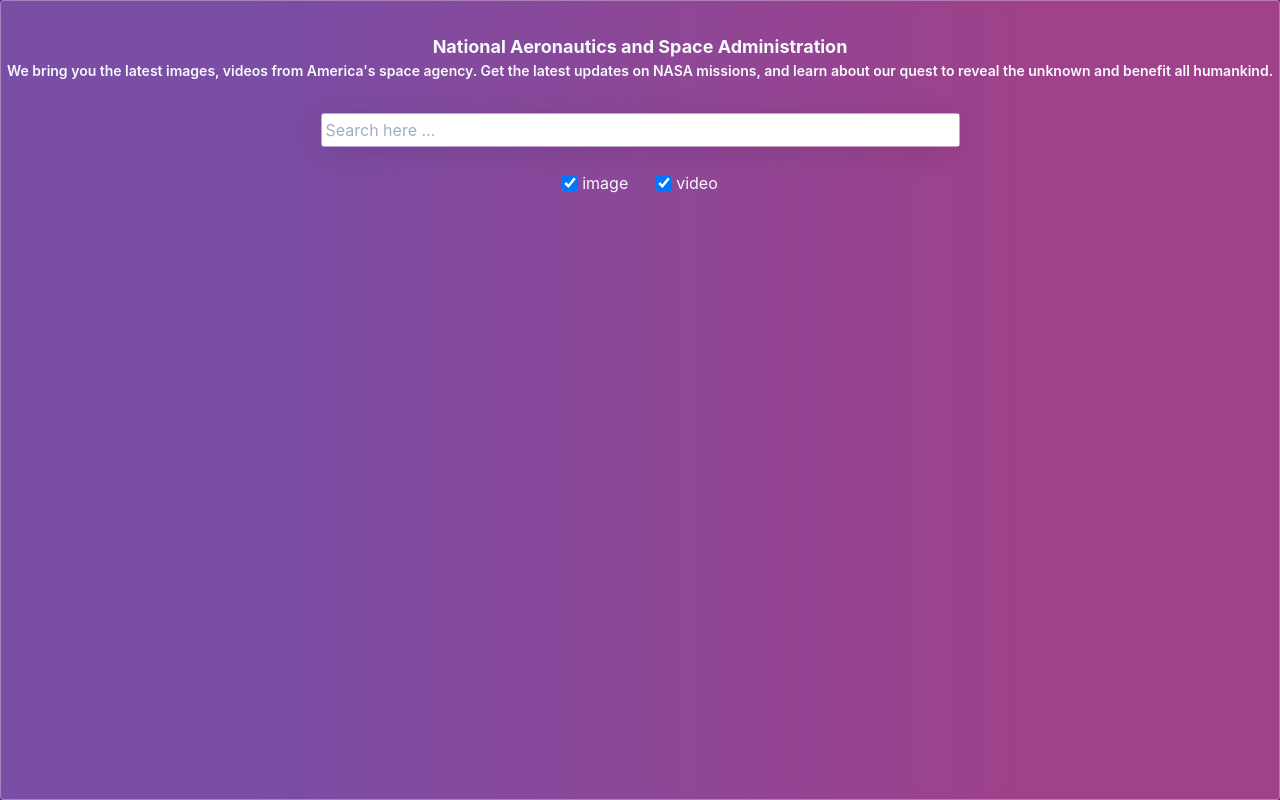
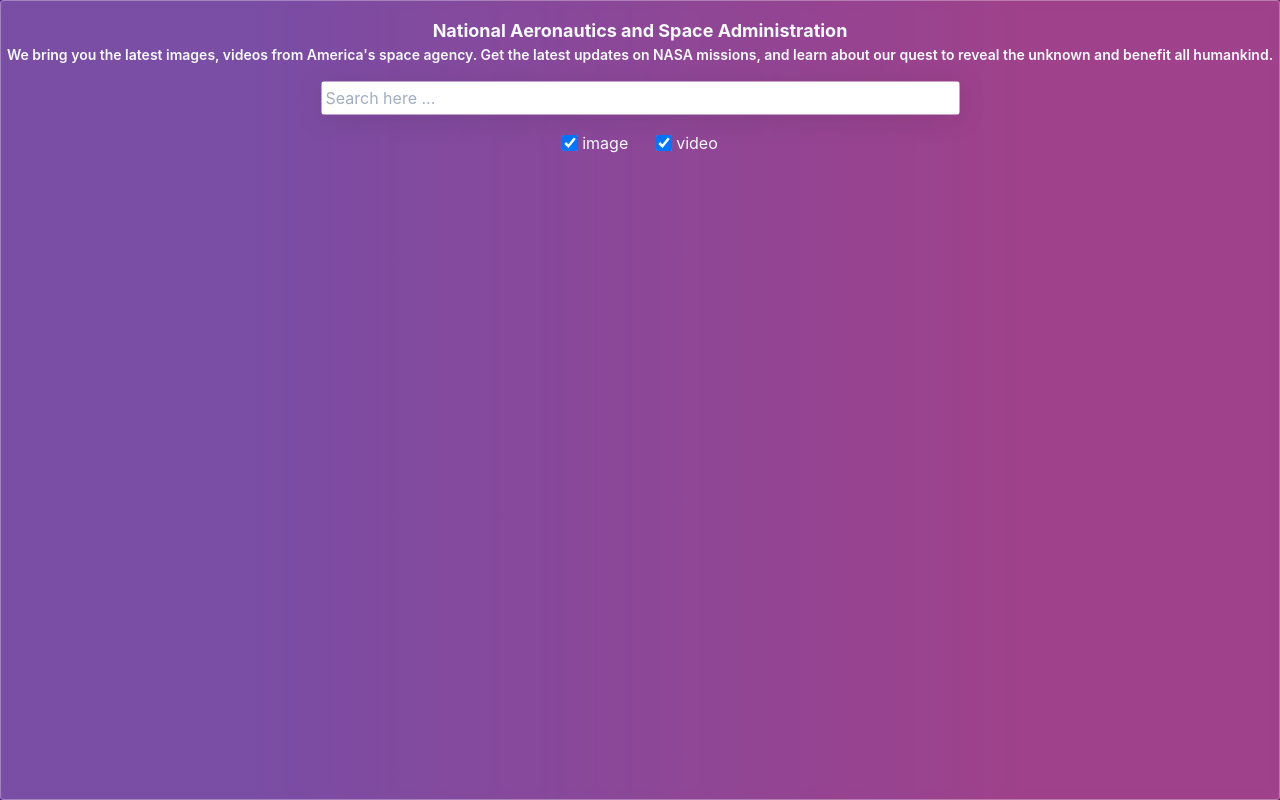
Before and after one commit to daniel-teddy/nasa-image-app, a React (Create React App) app: page / in a window 1280 px wide. Built offline with nearby package versions, Linux system fonts and the light colour scheme.

Commit message:
changed some sizes of texts

```diff
--- a/src/pages/Home.jsx
+++ b/src/pages/Home.jsx
@@ -51,12 +51,12 @@
 
 
   return (
-    <div className="flex h-screen w-screen flex-col items-center justify-start gap-4 glass  overflow-x-hidden">
-      <div className="mt-8 h-1/5 text-center">
+    <div className="flex h-screen w-screen flex-col items-center justify-start gap-2 glass  overflow-x-hidden">
+      <div className="mt-4 h-1/5 text-center">
         <h1 className="font-bold text-lg text-gray-100 ">National Aeronautics and Space Administration</h1>
         <h3 className="font-semibold text-sm text-gray-100 ">We bring you the latest images, videos from America's space agency. Get the latest updates on NASA missions, and learn about our quest to reveal the unknown and benefit all humankind.</h3>
       </div>
-      <div className="glass h-2/5 sm:w-2/4 mt-4 flex flex-row items-center justify-between">
+      <div className="glass h-2/5 sm:w-2/4 mt-2 flex flex-row items-center justify-between">
       <input
           type="text"
           placeholder="Search here ..."
```
